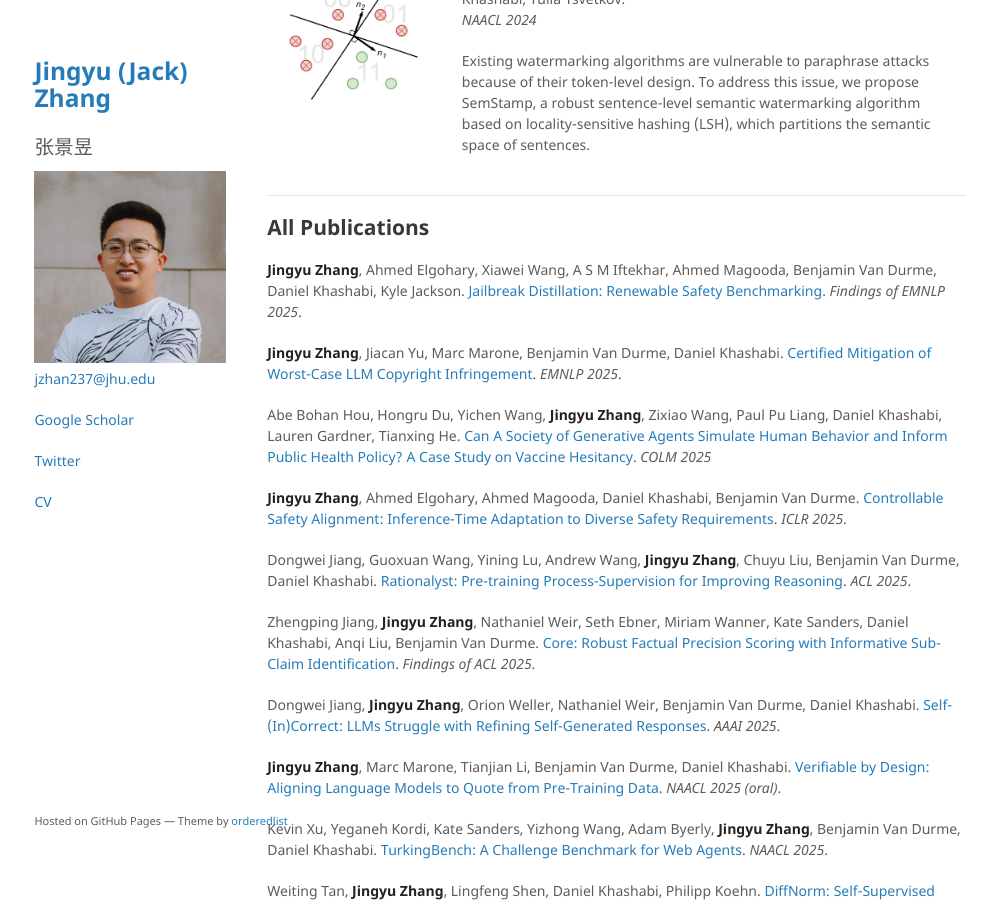
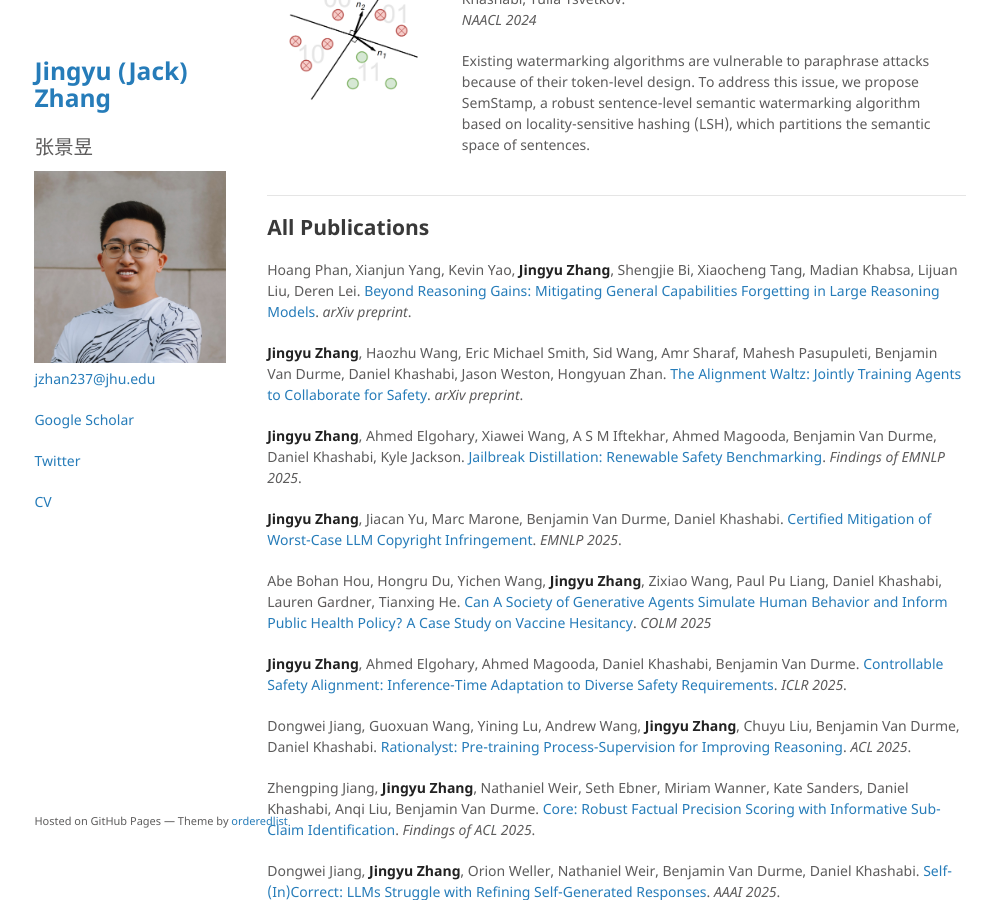
Before and after one commit to jackjyzhang/jackjyzhang.github.io, a Jekyll site: the page built from index.md, in a window 1280 px wide and 900 px high, scrolled down 1444 px. Shown: the whole window, without its empty margins (140-1137 px from the left). Built offline with Jekyll 4.4.1, drawn with Linux system fonts in a browser that asks for light colours; comment, search, counter and statistics services are not loaded.

Commit message:
add papers, update CV

```diff
--- a/index.md
+++ b/index.md
@@ -135,6 +135,10 @@ I'm always excited about collaborations. If you are interested in working togeth
 
 ## All Publications
 
+Hoang Phan, Xianjun Yang, Kevin Yao, **Jingyu Zhang**, Shengjie Bi, Xiaocheng Tang, Madian Khabsa, Lijuan Liu, Deren Lei. [Beyond Reasoning Gains: Mitigating General Capabilities Forgetting in Large Reasoning Models](https://arxiv.org/abs/2510.21978). *arXiv preprint*.
+
+**Jingyu Zhang**, Haozhu Wang, Eric Michael Smith, Sid Wang, Amr Sharaf, Mahesh Pasupuleti, Benjamin Van Durme, Daniel Khashabi, Jason Weston, Hongyuan Zhan. [The Alignment Waltz: Jointly Training Agents to Collaborate for Safety](https://arxiv.org/abs/2510.08240). *arXiv preprint*.
+
 **Jingyu Zhang**, Ahmed Elgohary, Xiawei Wang, A S M Iftekhar, Ahmed Magooda, Benjamin Van Durme, Daniel Khashabi, Kyle Jackson. [Jailbreak Distillation: Renewable Safety Benchmarking](https://arxiv.org/abs/2505.22037). *Findings of EMNLP 2025*.
 
 **Jingyu Zhang**, Jiacan Yu, Marc Marone, Benjamin Van Durme, Daniel Khashabi. [Certified Mitigation of Worst-Case LLM Copyright Infringement](https://arxiv.org/abs/2504.16046). *EMNLP 2025*.
```
Also changed, not shown: 1 other file.
